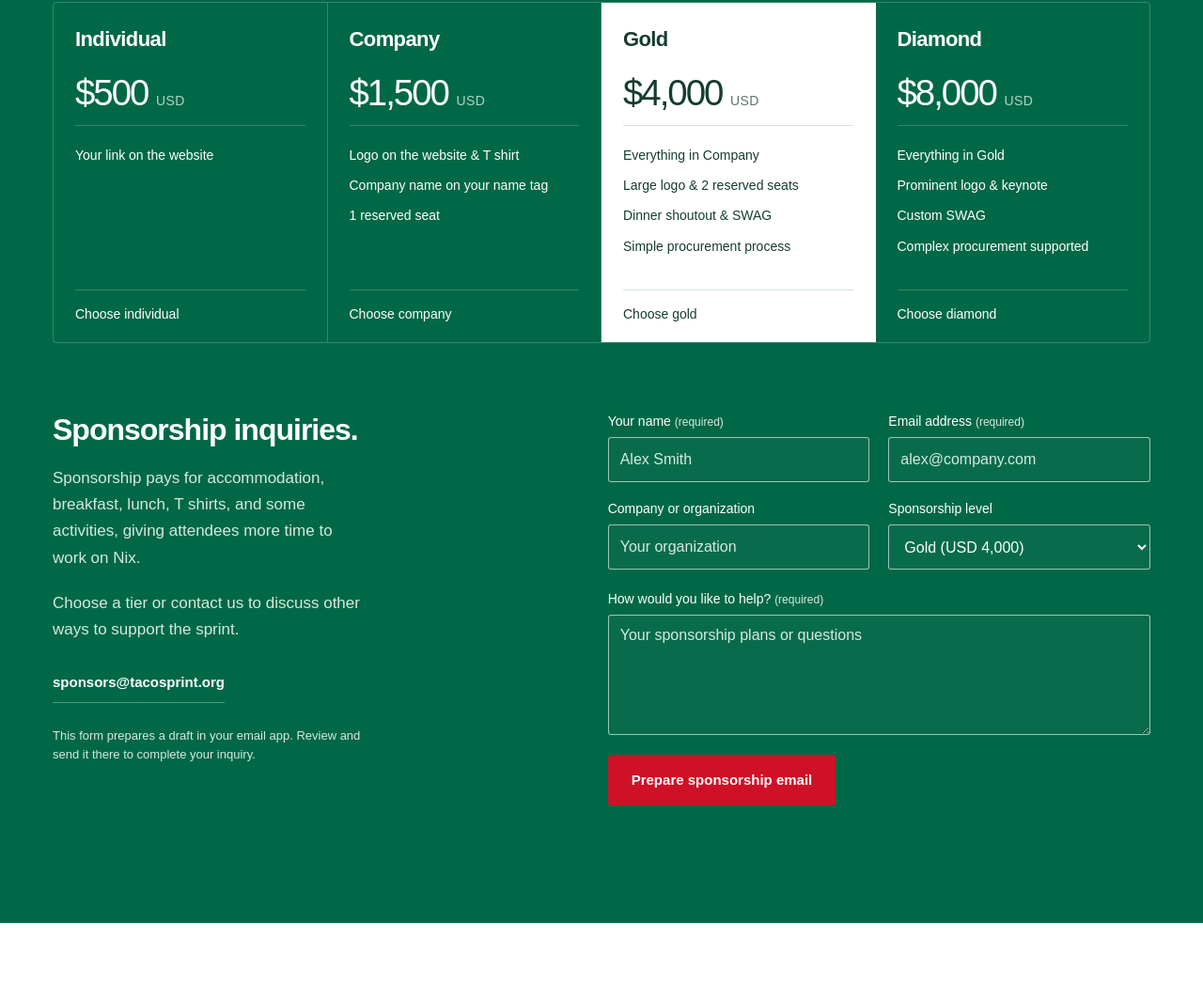
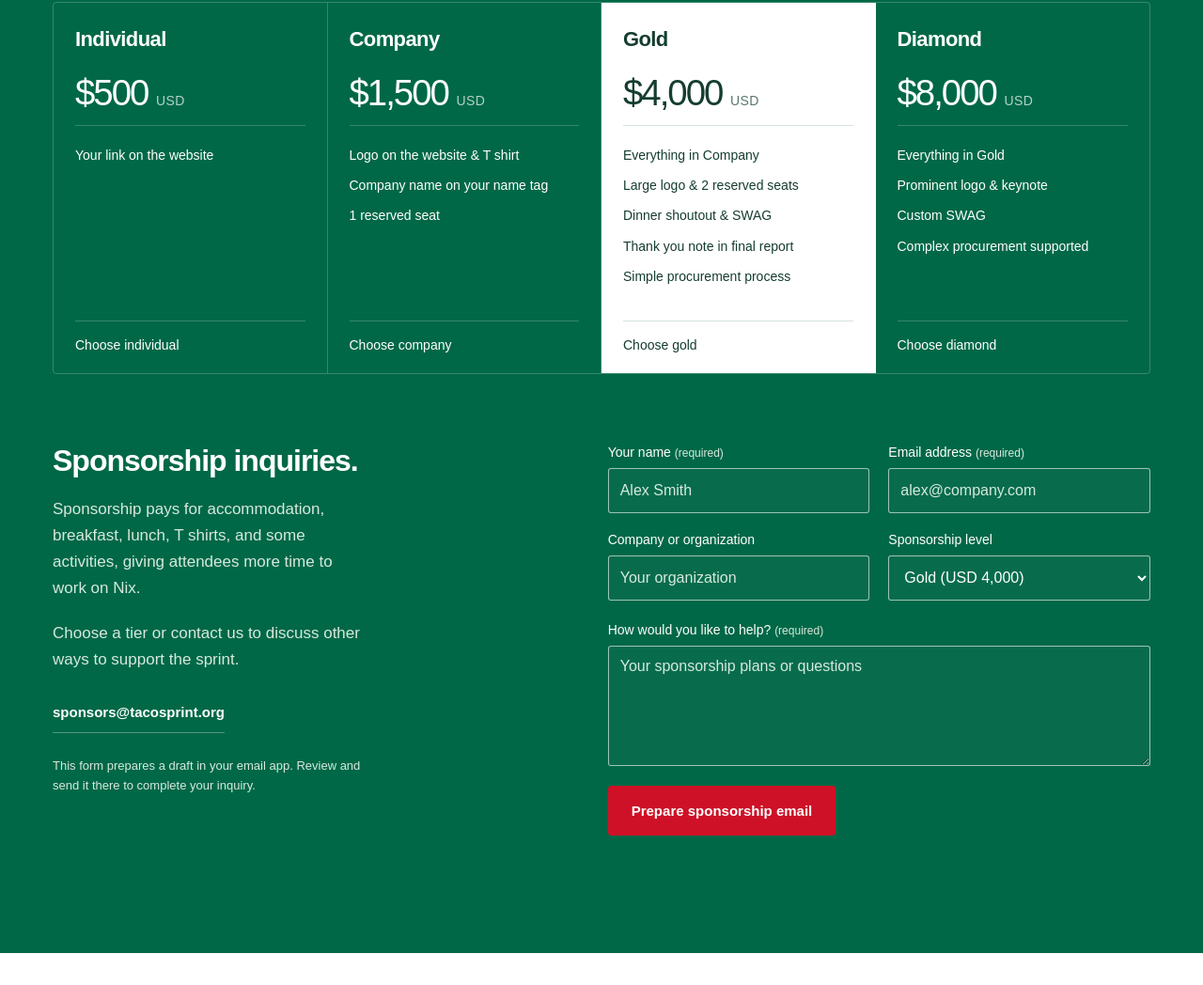
Before and after one commit to OceanSprint/tacosprint.org, an Astro site: page / in a window 1280 px wide. Shown: the part 3529-4577 px from the top of the page at 94% size. Built offline with nearby package versions, Linux system fonts and the light colour scheme; Astro itself is replaced by a stand-in of ours.

Commit message:
Add final report thank you note to Gold sponsorship

```diff
--- a/src/components/Sponsorship.astro
+++ b/src/components/Sponsorship.astro
@@ -23,6 +23,7 @@ const levels = [
       "Everything in Company",
       "Large logo & 2 reserved seats",
       "Dinner shoutout & SWAG",
+      "Thank you note in final report",
       "Simple procurement process",
     ],
     value: "Gold (USD 4,000)",
```
